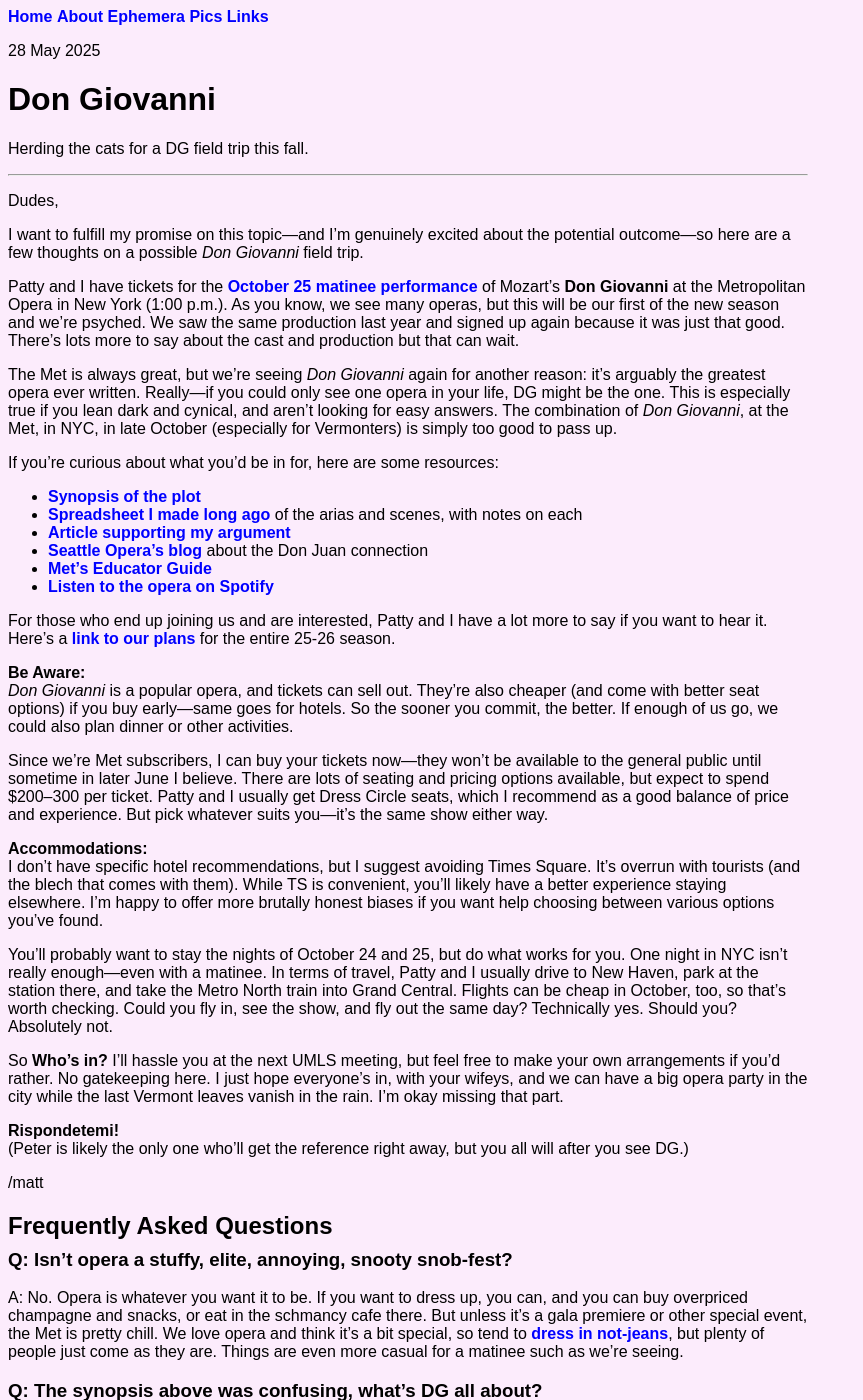
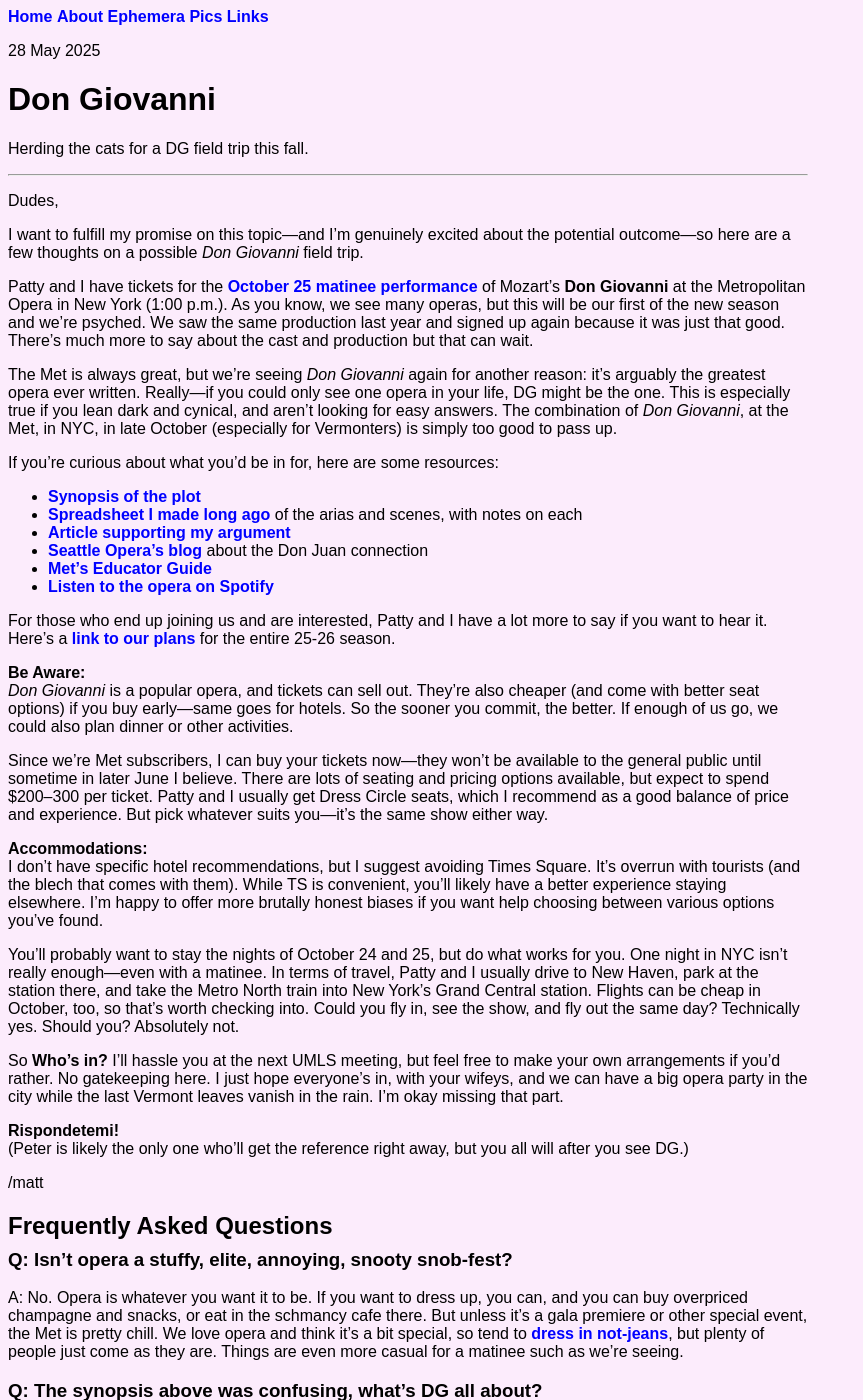
Before and after one commit to mkolon/mattkolon.com, a Jekyll site: the page built from _posts/2025-05-28-DG.md, in a window 1280 px wide and 1400 px high. Shown: the whole window, without its empty margins (0-863 px from the left). Built offline with Jekyll 4.4.1, drawn with Linux system fonts in a browser that asks for light colours.

Commit message:
minor edits

```diff
--- a/_posts/2025-05-28-DG.md
+++ b/_posts/2025-05-28-DG.md
@@ -12,7 +12,7 @@ Dudes,
 
 I want to fulfill my promise on this topic—and I’m genuinely excited about the potential outcome—so here are a few thoughts on a possible *Don Giovanni* field trip.
 
-Patty and I have tickets for the [October 25 matinee performance](https://www.metopera.org/season/2025-26-season/don-giovanni/) of Mozart's **Don Giovanni** at the Metropolitan Opera in New York (1:00 p.m.). As you know, we see many operas, but this will be our first of the new season and we're psyched. We saw the same production last year and signed up again because it was just that good. There's lots more to say about the cast and production but that can wait.
+Patty and I have tickets for the [October 25 matinee performance](https://www.metopera.org/season/2025-26-season/don-giovanni/) of Mozart's **Don Giovanni** at the Metropolitan Opera in New York (1:00 p.m.). As you know, we see many operas, but this will be our first of the new season and we're psyched. We saw the same production last year and signed up again because it was just that good. There's much more to say about the cast and production but that can wait.
 
 The Met is always great, but we're seeing *Don Giovanni* again for another reason: it’s arguably the greatest opera ever written. Really—if you could only see one opera in your life, DG might be the one. This is especially true if you lean dark and cynical, and aren’t looking for easy answers. The combination of *Don Giovanni*, at the Met, in NYC, in late October (especially for Vermonters) is simply too good to pass up.
 
@@ -34,7 +34,7 @@ Since we're Met subscribers, I can buy your tickets now—they won’t be availa
 **Accommodations:**
 I don’t have specific hotel recommendations, but I suggest avoiding Times Square. It’s overrun with tourists (and the blech that comes with them). While TS is convenient, you’ll likely have a better experience staying elsewhere. I’m happy to offer more brutally honest biases if you want help choosing between various options you've found.
 
-You’ll probably want to stay the nights of October 24 and 25, but do what works for you. One night in NYC isn’t really enough—even with a matinee. In terms of travel, Patty and I usually drive to New Haven, park at the station there, and take the Metro North train into Grand Central. Flights can be cheap in October, too, so that's worth checking. Could you fly in, see the show, and fly out the same day? Technically yes. Should you? Absolutely not.
+You’ll probably want to stay the nights of October 24 and 25, but do what works for you. One night in NYC isn’t really enough—even with a matinee. In terms of travel, Patty and I usually drive to New Haven, park at the station there, and take the Metro North train into New York's Grand Central station. Flights can be cheap in October, too, so that's worth checking into. Could you fly in, see the show, and fly out the same day? Technically yes. Should you? Absolutely not.
 
 So **Who’s in?** I’ll hassle you at the next UMLS meeting, but feel free to make your own arrangements if you'd rather. No gatekeeping here. I just hope everyone’s in, with your wifeys, and we can have a big opera party in the city while the last Vermont leaves vanish in the rain. I'm okay missing that part.
 
```
